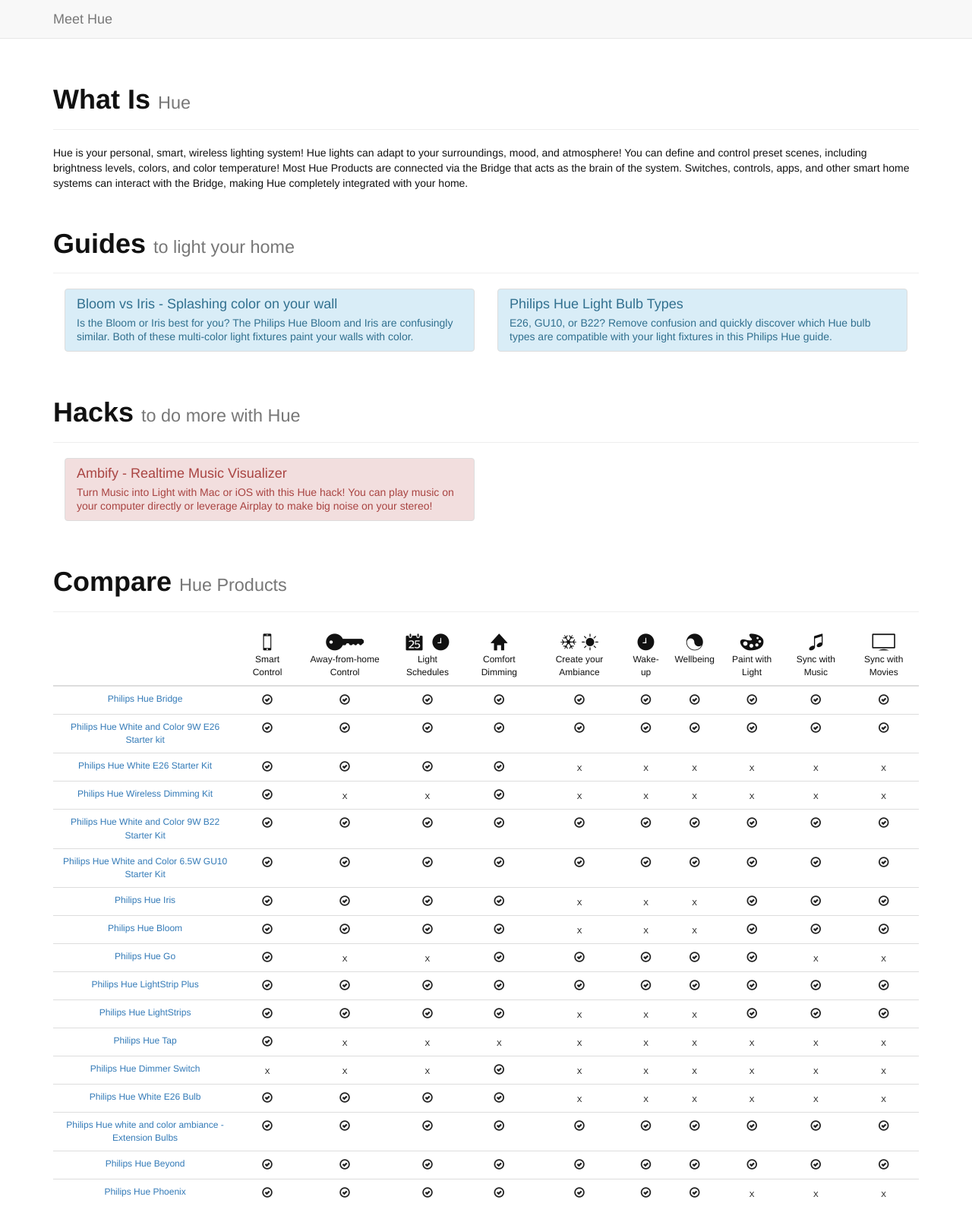
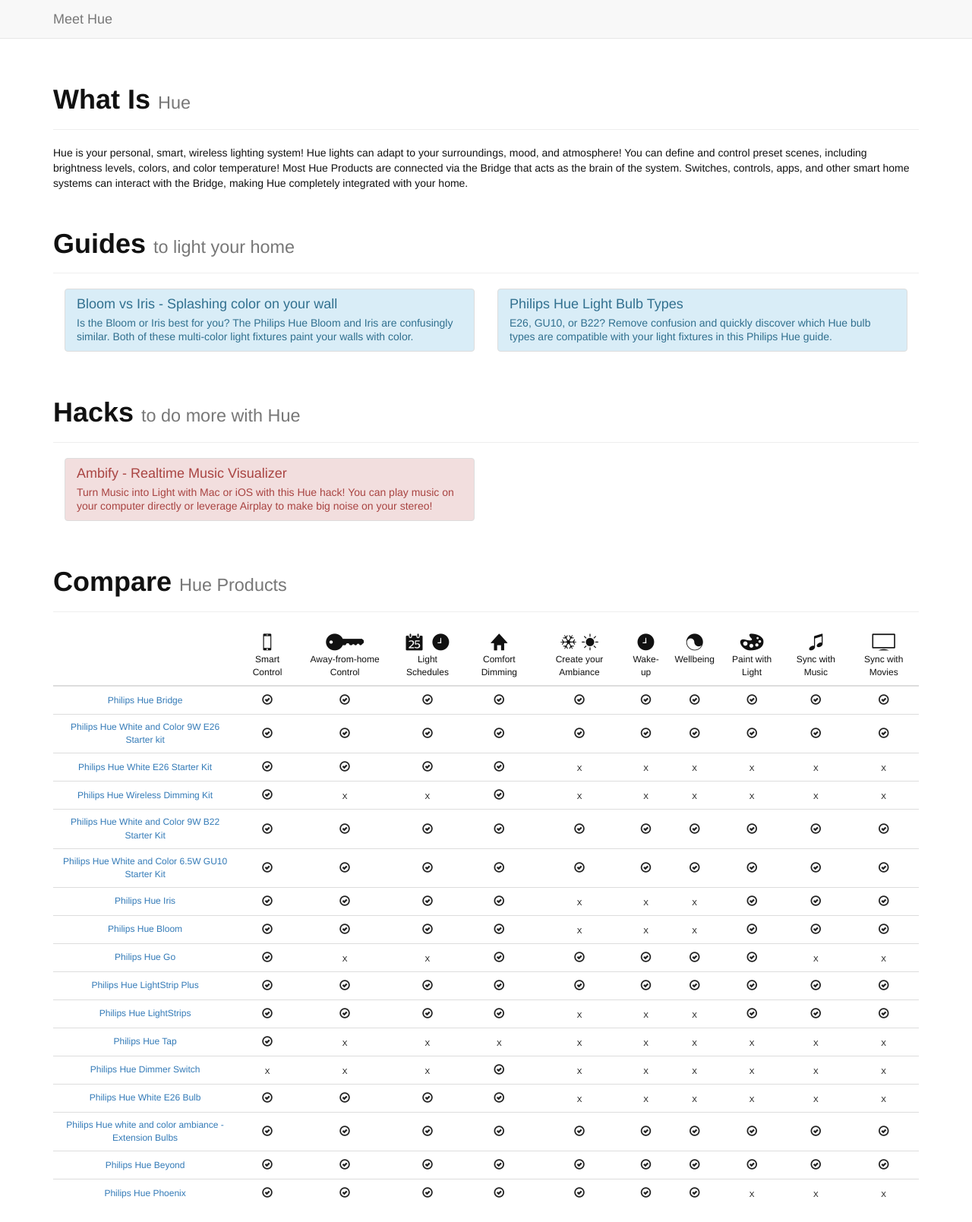
Before and after one commit to TannerPerrien/meethue.co, a Jekyll site: the page built from index.html, in a window 1280 px wide. Shown: the whole page at 76% size. Built offline with Jekyll 4.4.1, drawn with Linux system fonts in a browser that asks for light colours; nearby versions of some CDN libraries.

Commit message:
Correct comparison vertical alignment

```diff
--- a/_sass/_base.scss
+++ b/_sass/_base.scss
@@ -45,7 +45,7 @@ $icon-font-path: '/fonts/bootstrap/';
     white-space: pre;
 }
 
-.hue-comparison td {
+.hue-comparison tbody > tr > td {
     vertical-align: middle;
     text-align: center;
 }
```
